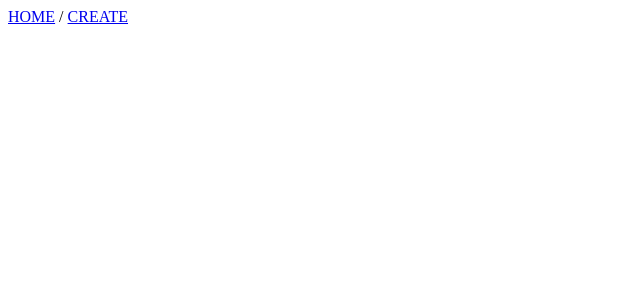
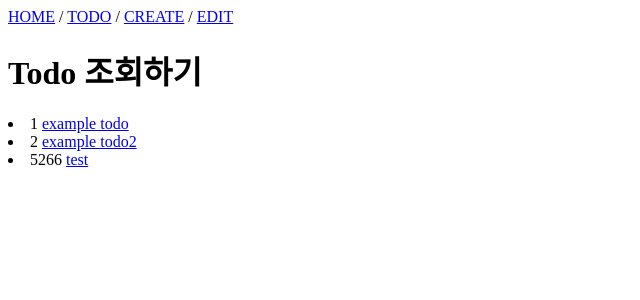
Before and after one commit to minijae011030/Vue_TodoList, a Vue app: page /todo in a window 1280 px wide. Before the commit this address had no page. Shown: the top 300 px of the page, without its empty margins (0-640 px from the left). Built offline with nearby package versions, Linux system fonts and the light colour scheme; data requests are answered from the project's data file.

Commit message:
feat: 모든 페이지 생성 및 라우팅

```diff
--- a/src/App.vue
+++ b/src/App.vue
@@ -6,7 +6,11 @@ import { RouterLink, RouterView } from 'vue-router'
   <nav>
     <RouterLink to="/">HOME</RouterLink>
     /
+    <RouterLink to="/todo">TODO</RouterLink>
+    /
     <RouterLink to="/create">CREATE</RouterLink>
+    /
+    <RouterLink to="/edit">EDIT</RouterLink>
   </nav>
 
   <RouterView />
--- /dev/null
+++ b/src/Pages/TodoList/DetailPage.vue
@@ -0,0 +1,7 @@
+<template lang="">
+  <div>
+    <h1>detail page</h1>
+  </div>
+</template>
+<script setup></script>
+<style lang=""></style>
--- /dev/null
+++ b/src/Pages/TodoList/EditPage.vue
@@ -0,0 +1,7 @@
+<template lang="">
+  <div>
+    <p>edit page</p>
+  </div>
+</template>
+<script setup></script>
+<style lang=""></style>
--- /dev/null
+++ b/src/Pages/TodoList/TodoPage.vue
@@ -0,0 +1,24 @@
+<template lang="">
+  <div>
+    <h1>Todo 조회하기</h1>
+
+    <li v-for="(item, index) in todoArr">
+      {{ item.id }}
+      <RouterLink to="/">{{ item.todo }}</RouterLink>
+    </li>
+  </div>
+</template>
+<script setup>
+import axios from 'axios'
+import { ref } from 'vue'
+
+const todoArr = ref([])
+
+const fetchTodo = async () => {
+  const result = await axios.get('http://localhost:3000/todos')
+  todoArr.value = result.data
+}
+
+fetchTodo()
+</script>
+<style lang=""></style>
--- a/src/router/index.js
+++ b/src/router/index.js
@@ -1,5 +1,8 @@
 import HomePage from '@/Pages/HomePage.vue'
 import CreatePage from '@/Pages/TodoList/CreatePage.vue'
+import DetailPage from '@/Pages/TodoList/DetailPage.vue'
+import EditPage from '@/Pages/TodoList/EditPage.vue'
+import TodoPage from '@/Pages/TodoList/TodoPage.vue'
 import { createRouter, createWebHistory } from 'vue-router'
 
 const router = createRouter({
@@ -11,9 +14,26 @@ const router = createRouter({
       component: HomePage,
     },
     {
+      path: '/todo',
+      name: 'todo',
+      component: TodoPage,
+    },
+    {
       path: '/create',
       name: 'create',
       component: CreatePage,
+    },
+    {
+      path: '/detail',
+      name: 'detail',
+      component: DetailPage,
+      props: true,
+    },
+    {
+      path: '/edit',
+      name: 'edit',
+      component: EditPage,
+      props: true,
     },
   ],
 })
```
